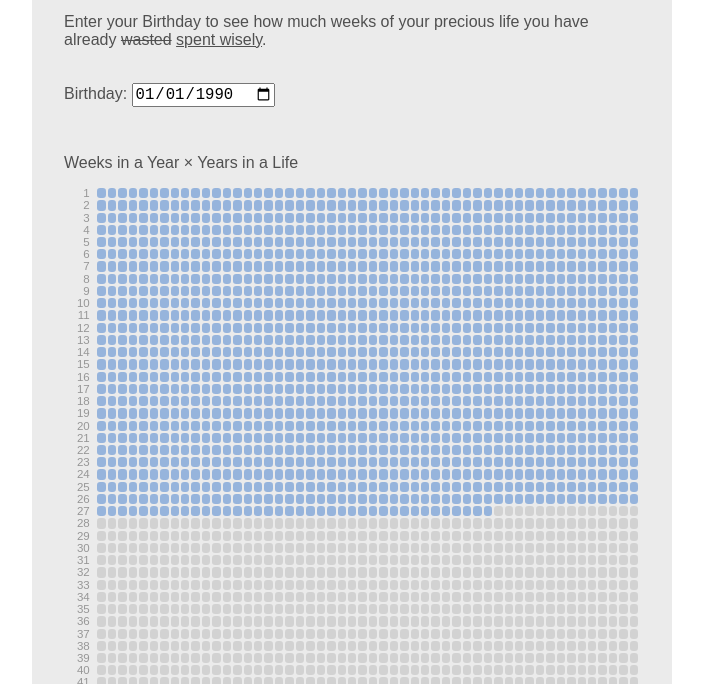
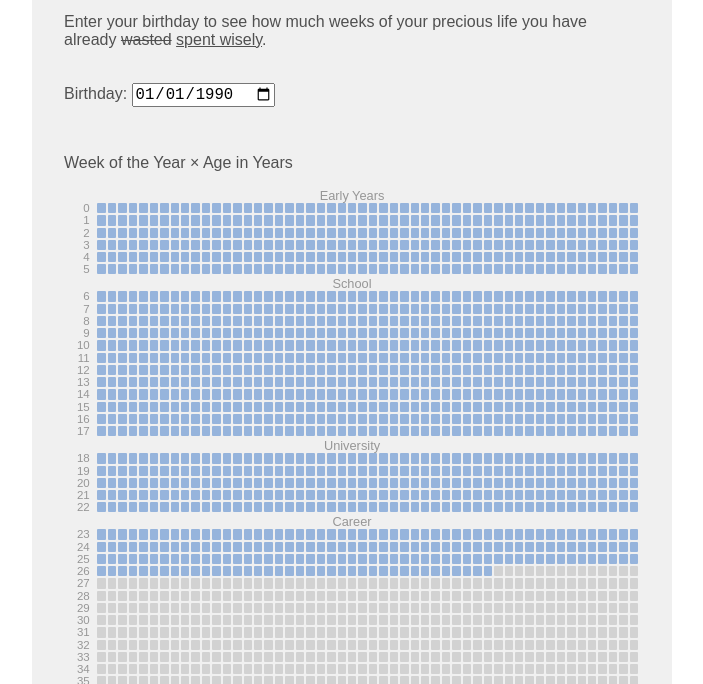
Before and after one commit to ad-si/life-is-short, a plain HTML site: page index.html in a window 1280 px wide. Shown: the part 116-800 px from the top of the page, without its empty margins (288-991 px from the left). Drawn offline with Linux system fonts and the light colour scheme.

Commit message:
Add milestones

```diff
--- a/index.html
+++ b/index.html
@@ -14,7 +14,7 @@
 
     <main>
       <p>
-        Enter your Birthday to see how much weeks of your precious life
+        Enter your birthday to see how much weeks of your precious life
         you have already <del>wasted</del> <ins>spent wisely</ins>.
       </p>
       <br>
@@ -23,9 +23,9 @@
 
       <div class="chart">
         <p>
-          <span>Weeks in a Year</span>
+          <span>Week of the Year</span>
           ×
-          <span>Years in a Life</span>
+          <span>Age in Years</span>
         </p>
         <div id="years"></div>
       </div>
--- a/main.js
+++ b/main.js
@@ -2,11 +2,44 @@ const birthdayInput = document.getElementById('birthday')
 const yearsContainer = document.getElementById('years')
 const yearsInALife = 90
 const weeksPerYear = 52
+const milestones = [
+  {
+    title: 'Early Years',
+    from: 0,
+  },
+  {
+    title: 'School',
+    from: 6,
+  },
+  {
+    title: 'University',
+    from: 18,
+  },
+  {
+    title: 'Career',
+    from: 23,
+  },
+  {
+    title: 'Retirement',
+    from: 67,
+  },
+]
 
 function renderWeeks (options) {
   yearsContainer.innerHTML = ''
 
-  for (let year = 1; year <= yearsInALife; year++) {
+  for (let year = 0; year < yearsInALife; year++) {
+
+    const currentMilestone = milestones
+      .find(milestone => milestone.from === year)
+
+    if (currentMilestone) {
+      const milestoneElement = document.createElement('div')
+      milestoneElement.classList.add('milestone')
+      milestoneElement.textContent = currentMilestone.title
+      yearsContainer.appendChild(milestoneElement)
+    }
+
     const yearElement = document.createElement('div')
     yearElement.classList.add('year')
 
@@ -18,7 +51,7 @@ function renderWeeks (options) {
     yearsContainer.appendChild(yearElement)
 
     for (let week = 1; week <= weeksPerYear; week++) {
-      const weekNumber = ((year - 1) * weeksPerYear) + week
+      const weekNumber = (year * weeksPerYear) + week
       const weekElement = document.createElement('div')
 
       weekElement.classList.add('week')
--- a/screen.css
+++ b/screen.css
@@ -7,7 +7,7 @@ html {
 }
 
 body {
-  background-color: rgb(235, 235, 235);
+  background-color: rgb(240, 240, 240);
   color: rgb(80, 80, 80);
   font-family: Arial;
   margin: 0 auto;
@@ -54,6 +54,12 @@ a {
   width: 100%;
 }
 
+.milestone {
+  text-align: center;
+  color: rgb(150, 150, 150);
+  font-size: 0.8em;
+}
+
 .year div {
   flex-grow: 1;
   height: 0.8em;
@@ -71,8 +77,7 @@ a {
 
 .week {
   background-color: rgb(210, 210, 210);
-  /*border: 1px solid rgb(150, 150, 150);*/
-  border-radius: 0.25em;
+  border-radius: 1px;
 }
 
 .spent {
```
